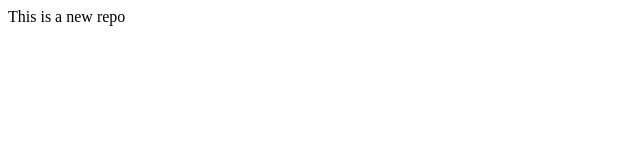
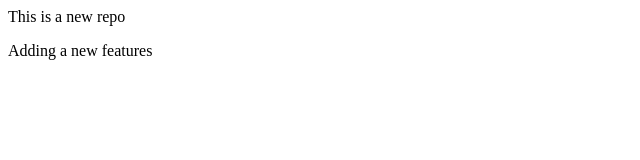
Before and after one commit to patil-abhi59/localrepo, a plain HTML site: page index.html in a window 1280 px wide. Shown: the whole page, without its empty margins (0-640 px from the left). Drawn offline with Linux system fonts and the light colour scheme.

Commit message:
add new features

```diff
--- a/index.html
+++ b/index.html
@@ -1 +1,2 @@
 <p> This is a new repo</p>
+<p> Adding a new features </p>
```
